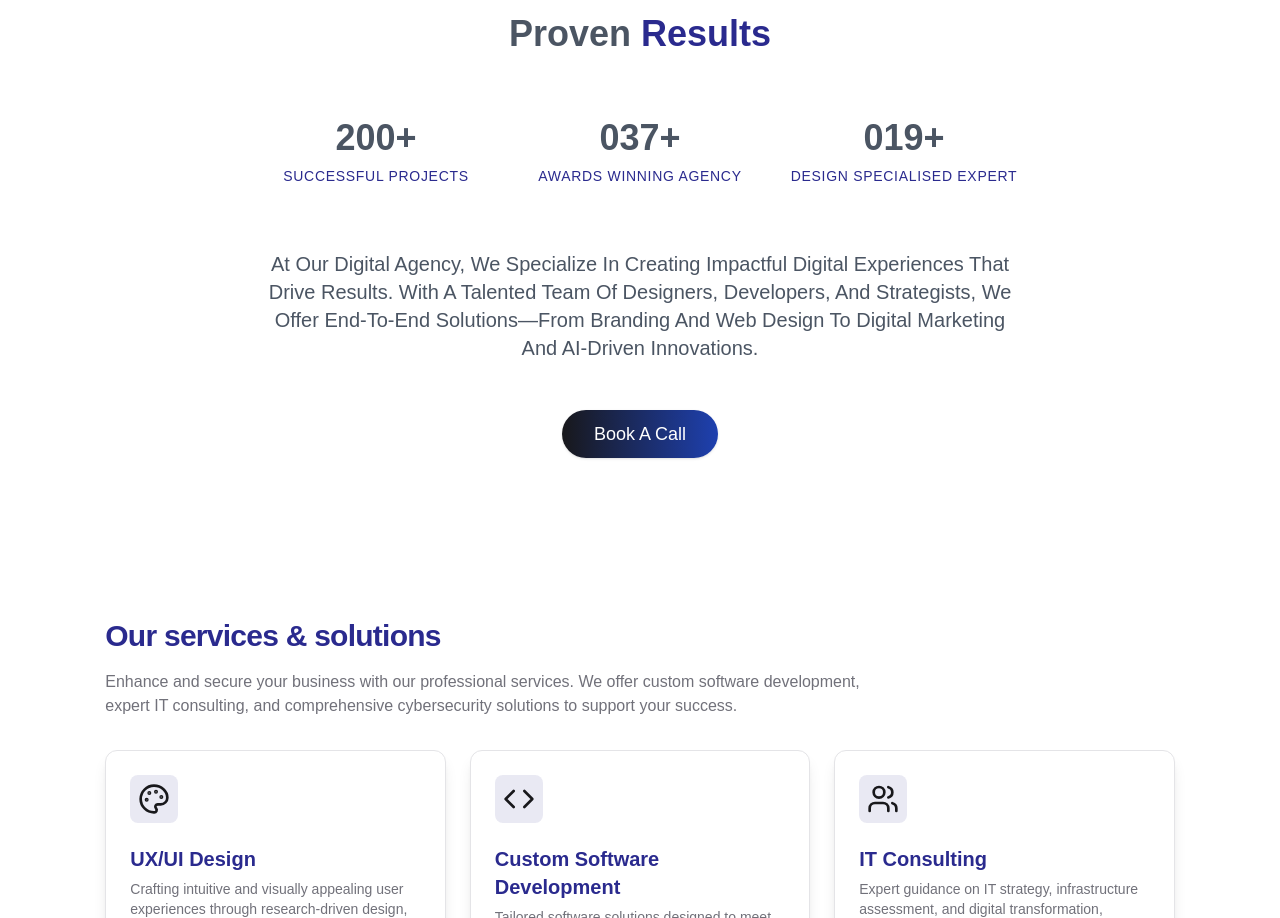
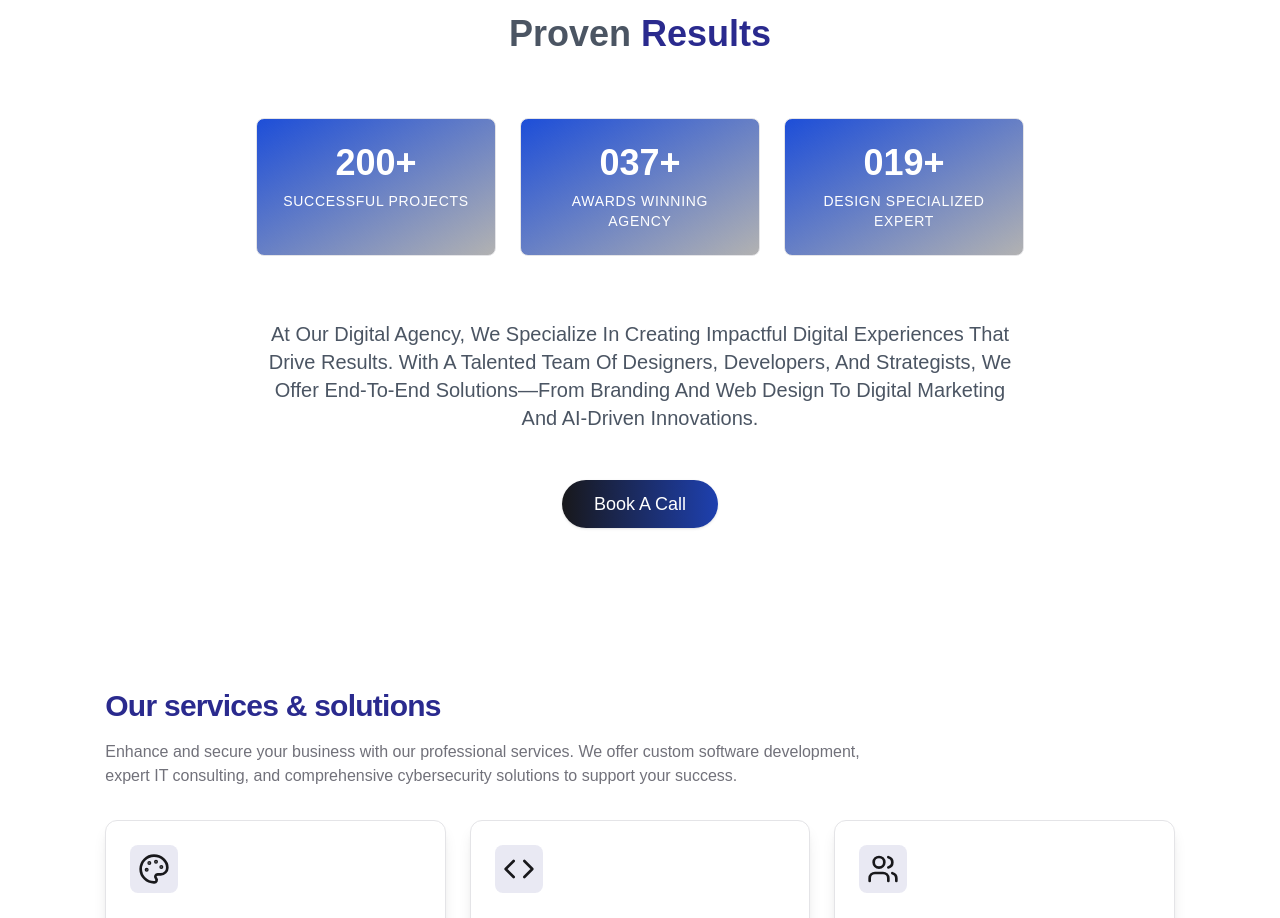
Before and after one commit to TryKatch/TryKatch, a Next.js app: page / in a window 1280 px wide. Shown: the part 789-1707 px from the top of the page. Built offline with nearby package versions, Linux system fonts and the light colour scheme.

Commit message:
Readjust the loggin functionality

```diff
--- a/src/app/pages/about.tsx
+++ b/src/app/pages/about.tsx
@@ -15,6 +15,7 @@
 // };
 
 import { Button } from "@/components/ui/button";
+import { motion } from "framer-motion";
 
 interface StatProps {
   number: string;
@@ -23,10 +24,16 @@ interface StatProps {
 
 function StatBox({ number, text }: StatProps) {
   return (
-    <div className="">
-      <h3 className="text-4xl font-bold mb-2">{number}</h3>
-      <p className="text-sm uppercase tracking-wider text-[#2a2a8e]">{text}</p>
-    </div>
+    <motion.div
+      initial={{ opacity: 0, scale: 0.8 }}
+      whileInView={{ opacity: 1, scale: 1 }}
+      transition={{ duration: 0.6, ease: "easeOut" }}
+      viewport={{ once: true }}
+      className="bg-gradient-to-br from-blue-700 to-black/30 p-6 rounded-lg backdrop-blur-sm border"
+    >
+      <h3 className="text-4xl text-white font-bold mb-2">{number}</h3>
+      <p className="text-sm uppercase tracking-wider text-[#fff]">{text}</p>
+    </motion.div>
   );
 }
 
@@ -34,17 +41,36 @@ export function AboutSection() {
   return (
     <section className="w-full py-20 text-gray-600">
       <div className="container px-4 md:px-6">
-        <div className="text-center max-w-3xl mx-auto">
+        <motion.div
+          initial={{ opacity: 0, y: -20 }}
+          whileInView={{ opacity: 1, y: 0 }}
+          transition={{ duration: 0.8, ease: "easeOut" }}
+          viewport={{ once: true }}
+          className="text-center max-w-3xl mx-auto"
+        >
           <h2 className="text-3xl md:text-4xl font-bold mb-2">Our Passion</h2>
           <h3 className="text-3xl md:text-4xl font-bold mb-16">
             Proven <span className="text-[#2a2a8e]">Results</span>
           </h3>
 
-          <div className="grid grid-cols-1 md:grid-cols-3 gap-6 mb-16">
+          <motion.div
+            initial="hidden"
+            whileInView="visible"
+            variants={{
+              hidden: { opacity: 0, y: 20 },
+              visible: {
+                opacity: 1,
+                y: 0,
+                transition: { staggerChildren: 0.2 },
+              },
+            }}
+            viewport={{ once: true }}
+            className="grid grid-cols-1 md:grid-cols-3 gap-6 mb-16"
+          >
             <StatBox number="200+" text="Successful Projects" />
             <StatBox number="037+" text="Awards Winning Agency" />
-            <StatBox number="019+" text="Design Specialised Expert" />
-          </div>
+            <StatBox number="019+" text="Design Specialized Expert" />
+          </motion.div>
 
           <p className="text-lg md:text-xl leading-relaxed mb-12">
             At Our Digital Agency, We Specialize In Creating Impactful Digital
@@ -57,7 +83,7 @@ export function AboutSection() {
           <Button className="bg-gradient-to-r from-primary to-blue-800 hover:from-primary/90 hover:to-blue-500/90 text-white px-8 py-6 text-lg rounded-full">
             Book A Call
           </Button>
-        </div>
+        </motion.div>
       </div>
     </section>
   );
```
